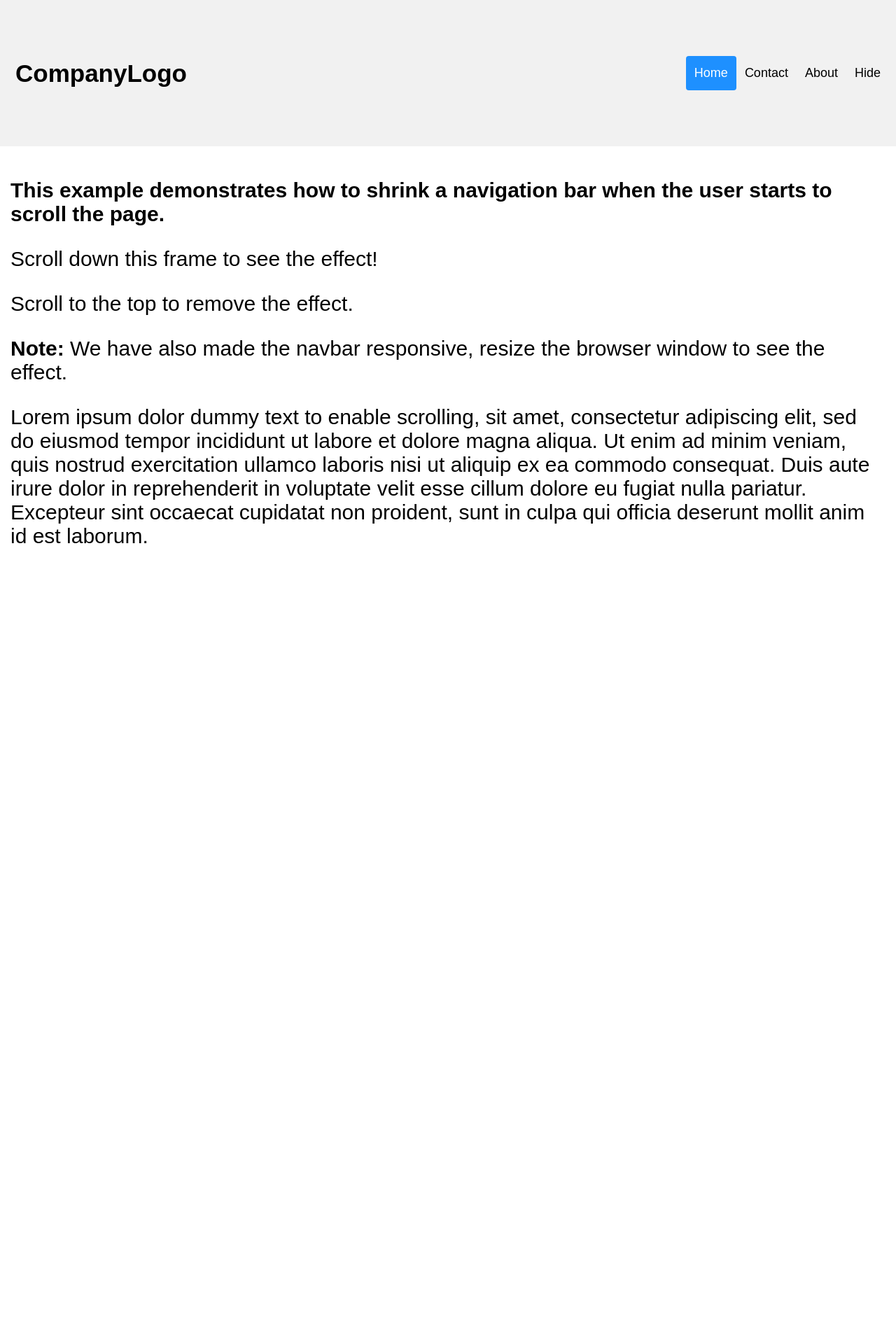
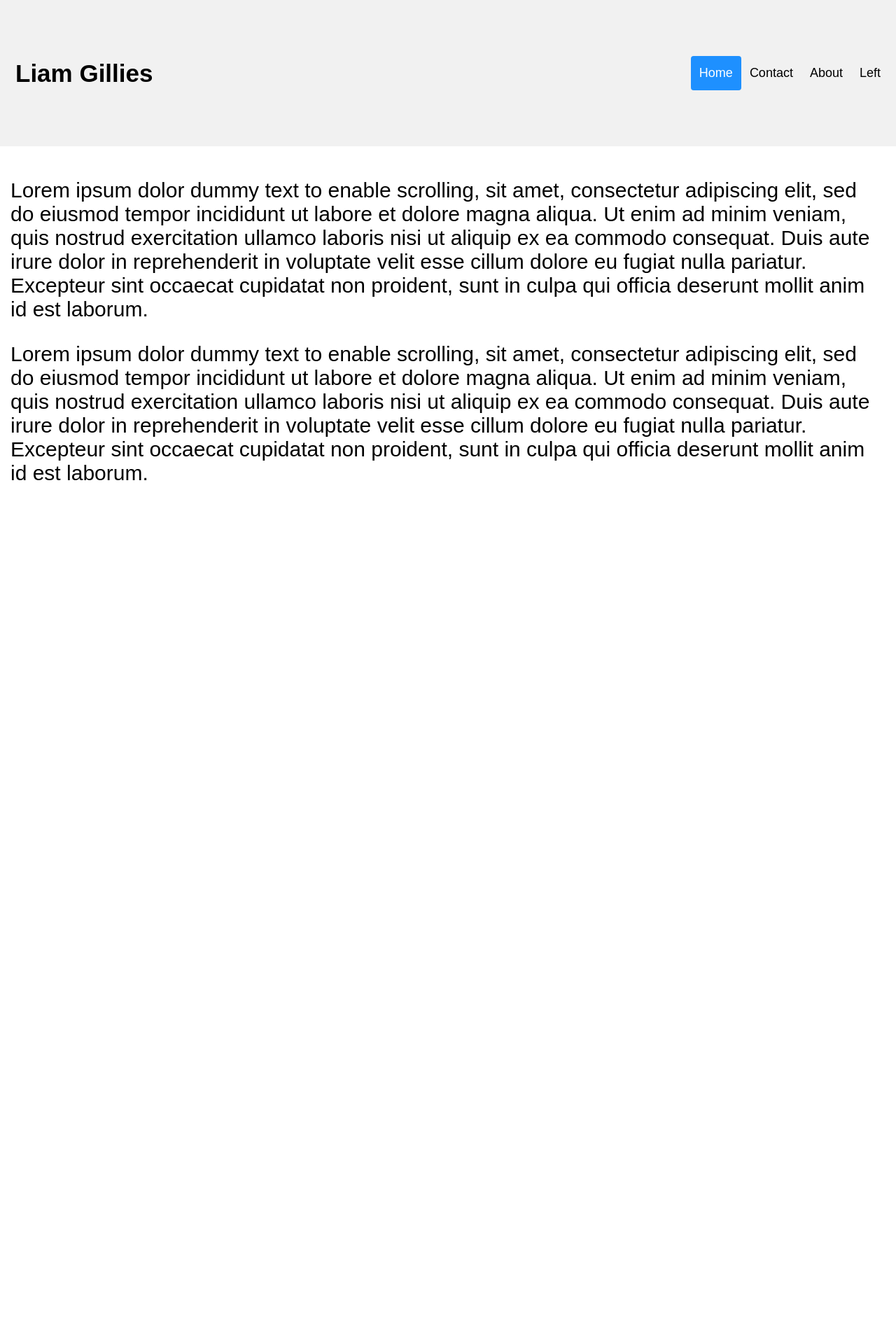
Before and after one commit to liamgillies/liamgillies.github.io, a Jekyll site: the page built from index.html, in a window 1280 px wide. Shown: the top 1920 px of the page at 70% size. Built offline with Jekyll 4.4.1, drawn with Linux system fonts in a browser that asks for light colours.

Commit message:
Update default.html

```diff
--- a/_layouts/default.html
+++ b/_layouts/default.html
@@ -64,6 +64,13 @@
   background-color: dodgerblue;
   color: white;
 }
+
+#defaultDiv {
+  margin-top:210px;
+  padding:15px 15px 2500px;
+  font-size:30px
+}
+
 @media screen and (max-width: 580px) {
   #navbar {
     padding: 20px 10px !important;
@@ -87,20 +94,17 @@
 <body>
 
 <div id="navbar">
-  <a href="#default" id="logo">CompanyLogo</a>
+  <a href="#default" id="logo">Liam Gillies</a>
   <div id="navbar-right">
     <a class="active" href="#home">Home</a>
     <a href="#contact">Contact</a>
     <a href="#about">About</a>
-    <button class="btn" onclick="hideMenu()">Hide</button>
+    <button class="btn" id="butn" onclick="menuLeft()">Left</button>
   </div>
 </div>
 
-<div style="margin-top:210px;padding:15px 15px 2500px;font-size:30px">
-  <p><b>This example demonstrates how to shrink a navigation bar when the user starts to scroll the page.</b></p>
-  <p>Scroll down this frame to see the effect!</p>
-  <p>Scroll to the top to remove the effect.</p>
-  <p><b>Note:</b> We have also made the navbar responsive, resize the browser window to see the effect.</p>
+<div id="defaultDiv">
+<p>Lorem ipsum dolor dummy text to enable scrolling, sit amet, consectetur adipiscing elit, sed do eiusmod tempor incididunt ut labore et dolore magna aliqua. Ut enim ad minim veniam, quis nostrud exercitation ullamco laboris nisi ut aliquip ex ea commodo consequat. Duis aute irure dolor in reprehenderit in voluptate velit esse cillum dolore eu fugiat nulla pariatur. Excepteur sint occaecat cupidatat non proident, sunt in culpa qui officia deserunt mollit anim id est laborum.</p>
   <p>Lorem ipsum dolor dummy text to enable scrolling, sit amet, consectetur adipiscing elit, sed do eiusmod tempor incididunt ut labore et dolore magna aliqua. Ut enim ad minim veniam, quis nostrud exercitation ullamco laboris nisi ut aliquip ex ea commodo consequat. Duis aute irure dolor in reprehenderit in voluptate velit esse cillum dolore eu fugiat nulla pariatur. Excepteur sint occaecat cupidatat non proident, sunt in culpa qui officia deserunt mollit anim id est laborum.</p>
 </div>
 
@@ -118,8 +122,20 @@
   }
 }
 
-function hideMenu(){
-	document.getElementById("navbar").style.width= "5%";
+function menuLeft(){
+	document.getElementById("navbar").style.width= "10%";
+    document.getElementById("navbar").style.height= "100%";
+	  if (document.documentElement.scrollTop > 80 ) {
+    document.getElementById("navbar").style.padding = "30px 10px";
+    document.getElementById("logo").style.fontSize = "25px";
+  	} else {
+    document.getElementById("navbar").style.padding = "80px 10px";
+    document.getElementById("logo").style.fontSize = "35px";
+  	}
+    document.getElementById("logo").innerHTML= "LG";
+    document.getElementById("butn").innerHTML= "Top";
+    document.getElementById("defaultDiv").style.marginLeft= "160px";
+    document.getElementById("defaultDiv").style.marginTop= "100px";
 
 }
 </script>
```
Also changed, not shown: other parts of _layouts/default.html (+1 -1 lines).
